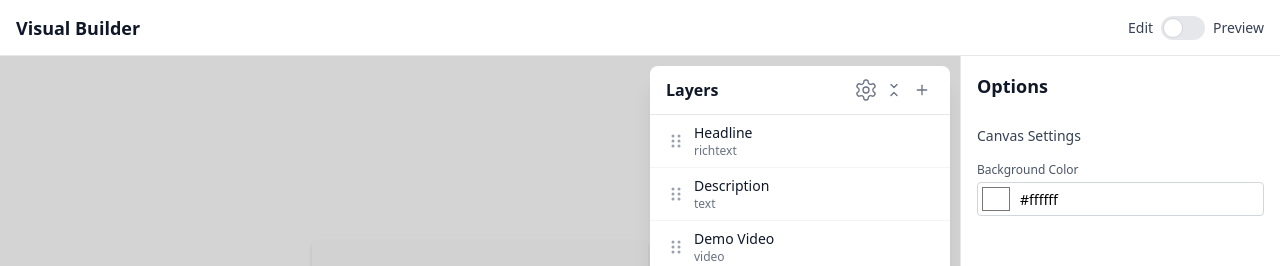
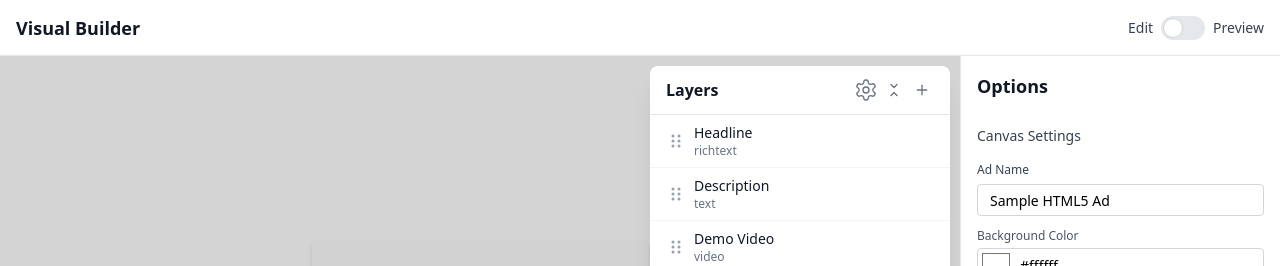
Before and after one commit to rohanbhangui/visual-ad-builder-test, a React (Vite) app: page / in a window 1280 px wide. Shown: the top 266 px of the page. Built offline with nearby package versions, Linux system fonts and the light colour scheme; grey boxes are pictures that could not be loaded; a web font is replaced by a local one.

Commit message:
updated the name

```diff
--- a/src/App.tsx
+++ b/src/App.tsx
@@ -12,6 +12,7 @@ import { loadGoogleFonts } from './utils/googleFonts';
 const App = () => {
   const [mode, setMode] = useState<'edit' | 'preview'>('edit');
   const [layers, setLayers] = useState<LayerContent[]>(sampleCanvas.layers);
+  const [canvasName, setCanvasName] = useState<string>(sampleCanvas.name);
   const [canvasBackgroundColor, setCanvasBackgroundColor] = useState<string>(
     sampleCanvas.styles?.backgroundColor || '#ffffff'
   );
@@ -673,7 +674,9 @@ const App = () => {
             selectedLayerId={selectedLayerId}
             layers={layers}
             selectedSize={selectedSize}
+            canvasName={canvasName}
             canvasBackgroundColor={canvasBackgroundColor}
+            onCanvasNameChange={setCanvasName}
             onPropertyChange={handlePropertyChange}
             onDelete={handleDeleteLayer}
             onLabelChange={handleLabelChange}
--- a/src/components/PropertySidebar.tsx
+++ b/src/components/PropertySidebar.tsx
@@ -25,6 +25,7 @@ interface PropertySidebarProps {
   selectedLayerId: string | null;
   layers: LayerContent[];
   selectedSize: AdSize;
+  canvasName?: string;
   canvasBackgroundColor?: string;
   onPropertyChange: (
     layerId: string,
@@ -54,6 +55,8 @@ interface PropertySidebarProps {
     alignment: 'left' | 'right' | 'top' | 'bottom' | 'center-h' | 'center-v'
   ) => void;
   onOpacityChange: (layerId: string, opacity: number) => void;
+  canvasName?: string;
+  onCanvasNameChange: (name: string) => void;
   onCanvasBackgroundColorChange: (color: string) => void;
 }
 
@@ -61,6 +64,7 @@ export const PropertySidebar = ({
   selectedLayerId,
   layers,
   selectedSize,
+  canvasName,
   canvasBackgroundColor,
   onPropertyChange,
   onDelete,
@@ -78,6 +82,7 @@ export const PropertySidebar = ({
   onVideoPropertyChange,
   onAlignLayer,
   onOpacityChange,
+  onCanvasNameChange,
   onCanvasBackgroundColorChange,
 }: PropertySidebarProps) => {
   const [isEditingLabel, setIsEditingLabel] = useState(false);
@@ -117,6 +122,20 @@ export const PropertySidebar = ({
           </div>
 
           <div className="space-y-3">
+            {/* Canvas Name */}
+            <div>
+              <label className="block text-xs font-medium text-gray-700 mb-1.5">
+                Ad Name
+              </label>
+              <input
+                type="text"
+                value={canvasName || ''}
+                onChange={(e) => onCanvasNameChange(e.target.value)}
+                className="w-full h-8 px-3 text-sm border border-gray-300 rounded focus:outline-none focus:ring-1 focus:ring-blue-500 focus:border-blue-500"
+                placeholder="Enter ad name"
+              />
+            </div>
+
             {/* Canvas Background Color */}
             <div>
               <ColorInput
@@ -328,7 +347,7 @@ export const PropertySidebar = ({
                   value={layer.styles?.objectFit || 'cover'}
                   onChange={(e) => onObjectFitChange(layer.id, e.target.value)}
                   disabled={layer.locked}
-                  className={`w-full px-2 py-2 text-sm border border-gray-300 rounded focus:outline-none focus:ring-2 focus:ring-blue-500 ${layer.locked ? 'bg-gray-100 cursor-not-allowed' : ''}`}
+                  className={`w-full h-8 px-2 text-sm border border-gray-300 rounded focus:outline-none focus:ring-2 focus:ring-blue-500 ${layer.locked ? 'bg-gray-100 cursor-not-allowed' : ''}`}
                 >
                   <option value="cover">Cover</option>
                   <option value="contain">Contain</option>
@@ -452,7 +471,7 @@ export const PropertySidebar = ({
                     value={layer.styles?.fontFamily || 'Arial'}
                     onChange={(e) => onFontFamilyChange(layer.id, e.target.value)}
                     disabled={layer.locked}
-                    className={`w-full px-2 py-2 text-sm border border-gray-300 rounded focus:outline-none focus:ring-2 focus:ring-blue-500 ${layer.locked ? 'bg-gray-100 cursor-not-allowed' : ''}`}
+                    className={`w-full h-8 px-2 text-sm border border-gray-300 rounded focus:outline-none focus:ring-2 focus:ring-blue-500 ${layer.locked ? 'bg-gray-100 cursor-not-allowed' : ''}`}
                   >
                     {GOOGLE_FONTS.map((font) => (
                       <option key={font} value={font}>
@@ -467,7 +486,7 @@ export const PropertySidebar = ({
                     value={layer.styles?.fontSize || '14px'}
                     onChange={(e) => onFontSizeChange(layer.id, e.target.value)}
                     disabled={layer.locked}
-                    className={`w-full px-2 py-2 text-sm border border-gray-300 rounded focus:outline-none focus:ring-2 focus:ring-blue-500 ${layer.locked ? 'bg-gray-100 cursor-not-allowed' : ''}`}
+                    className={`w-full h-8 px-2 text-sm border border-gray-300 rounded focus:outline-none focus:ring-2 focus:ring-blue-500 ${layer.locked ? 'bg-gray-100 cursor-not-allowed' : ''}`}
                   >
                     {FONT_SIZE_OPTIONS.map((size) => (
                       <option key={size} value={size}>
@@ -521,7 +540,7 @@ export const PropertySidebar = ({
                         value={layer.styles?.fontFamily || 'Arial'}
                         onChange={(e) => onFontFamilyChange(layer.id, e.target.value)}
                         disabled={layer.locked}
-                        className={`flex-1 px-2 py-2 text-sm border border-gray-300 rounded focus:outline-none focus:ring-2 focus:ring-blue-500 ${layer.locked ? 'bg-gray-100 cursor-not-allowed' : ''}`}
+                        className={`flex-1 h-8 px-2 text-sm border border-gray-300 rounded focus:outline-none focus:ring-2 focus:ring-blue-500 ${layer.locked ? 'bg-gray-100 cursor-not-allowed' : ''}`}
                       >
                         {GOOGLE_FONTS.map((font) => (
                           <option key={font} value={font}>
@@ -533,7 +552,7 @@ export const PropertySidebar = ({
                         value={layer.styles?.fontSize || '14px'}
                         onChange={(e) => onFontSizeChange(layer.id, e.target.value)}
                         disabled={layer.locked}
-                        className={`px-2 py-2 text-sm border border-gray-300 rounded focus:outline-none focus:ring-2 focus:ring-blue-500 ${layer.locked ? 'bg-gray-100 cursor-not-allowed' : ''}`}
+                        className={`h-8 px-2 text-sm border border-gray-300 rounded focus:outline-none focus:ring-2 focus:ring-blue-500 ${layer.locked ? 'bg-gray-100 cursor-not-allowed' : ''}`}
                       >
                         {FONT_SIZE_OPTIONS.map((size) => (
                           <option key={size} value={size}>
@@ -702,7 +721,7 @@ export const PropertySidebar = ({
                         value={layer.styles?.fontFamily || 'Arial'}
                         onChange={(e) => onFontFamilyChange(layer.id, e.target.value)}
                         disabled={layer.locked}
-                        className={`w-full px-2 py-2 text-sm border border-gray-300 rounded focus:outline-none focus:ring-2 focus:ring-blue-500 ${layer.locked ? 'bg-gray-100 cursor-not-allowed' : ''}`}
+                        className={`w-full h-8 px-2 text-sm border border-gray-300 rounded focus:outline-none focus:ring-2 focus:ring-blue-500 ${layer.locked ? 'bg-gray-100 cursor-not-allowed' : ''}`}
                       >
                         {GOOGLE_FONTS.map((font) => (
                           <option key={font} value={font}>
@@ -720,7 +739,7 @@ export const PropertySidebar = ({
                         value={layer.styles?.fontSize || '14px'}
                         onChange={(e) => onFontSizeChange(layer.id, e.target.value)}
                         disabled={layer.locked}
-                        className={`w-full px-2 py-2 text-sm border border-gray-300 rounded focus:outline-none focus:ring-2 focus:ring-blue-500 ${layer.locked ? 'bg-gray-100 cursor-not-allowed' : ''}`}
+                        className={`w-full h-8 px-2 text-sm border border-gray-300 rounded focus:outline-none focus:ring-2 focus:ring-blue-500 ${layer.locked ? 'bg-gray-100 cursor-not-allowed' : ''}`}
                       >
                         {FONT_SIZE_OPTIONS.map((size) => (
                           <option key={size} value={size}>
```
Also changed, not shown: 1 other file (tests, documents, lock files or other folders).
